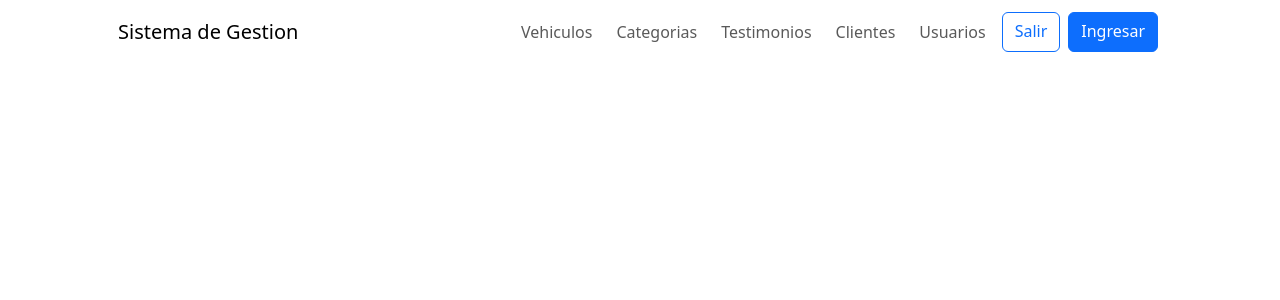
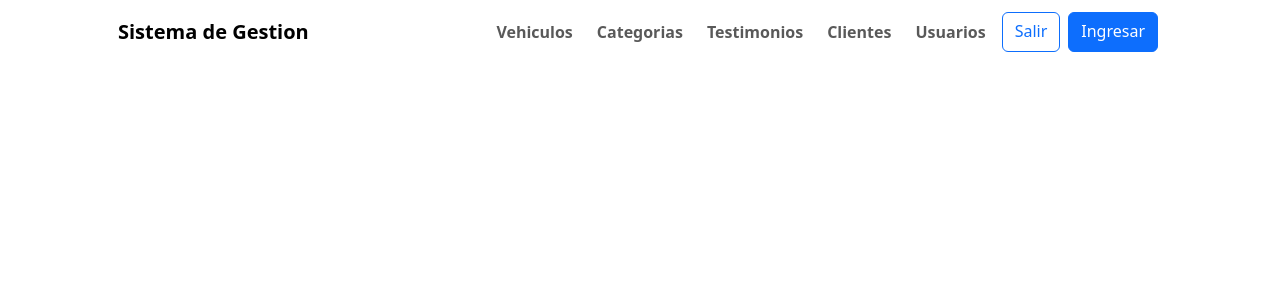
Before and after one commit to ferrchazarreta/sistema_gestion, a Django app: template home/templates/home/base.html in a window 1280 px wide. Shown: the top 300 px of the page. Run offline with Django 5.2, Linux system fonts and the light colour scheme; the template is opened without the code that fills it, so the values that code supplies are empty.

Commit message:
estetico

```diff
--- a/home/templates/home/base.html
+++ b/home/templates/home/base.html
@@ -16,7 +16,7 @@
     <header class="container">
         <nav id="navbar" class="navbar navbar-expand-lg bg-navbar px-4" data-bs-theme="light">
             <div class="container">
-                <a class="navbar-brand" href="#">
+                <a class="navbar-brand fw-bold" href="#">
                     Sistema de Gestion
                 </a>
                 <button class="navbar-toggler" type="button" data-bs-toggle="collapse" data-bs-target="#navbarNav"
@@ -26,19 +26,19 @@
                 <div class="collapse navbar-collapse" id="navbarNav">
                     <ul class="navbar-nav ms-auto mb-2 mb-lg-0">
                         <li class="nav-item m-1">
-                            <a class="nav-link" href="">Vehiculos</a>
+                            <a class="nav-link fw-bold" href="">Vehiculos</a>
                         </li>
                         <li class="nav-item m-1">
-                            <a class="nav-link" href="">Categorias</a>
+                            <a class="nav-link fw-bold" href="">Categorias</a>
                         </li>
                         <li class="nav-item m-1" href="">
-                            <a class="nav-link" href="">Testimonios</a>
+                            <a class="nav-link fw-bold" href="">Testimonios</a>
                         </li>
                         <li class="nav-item m-1">
-                            <a class="nav-link" href="">Clientes</a>
+                            <a class="nav-link fw-bold" href="">Clientes</a>
                         </li>
                         <li class="nav-item m-1">
-                            <a class="nav-link" href="">Usuarios</a>
+                            <a class="nav-link fw-bold" href="">Usuarios</a>
                         </li>
                         <a class="btn btn-outline-primary m-1" href="">Salir</a>
                         <a class="btn btn-primary m-1" href="">Ingresar</a>
```
